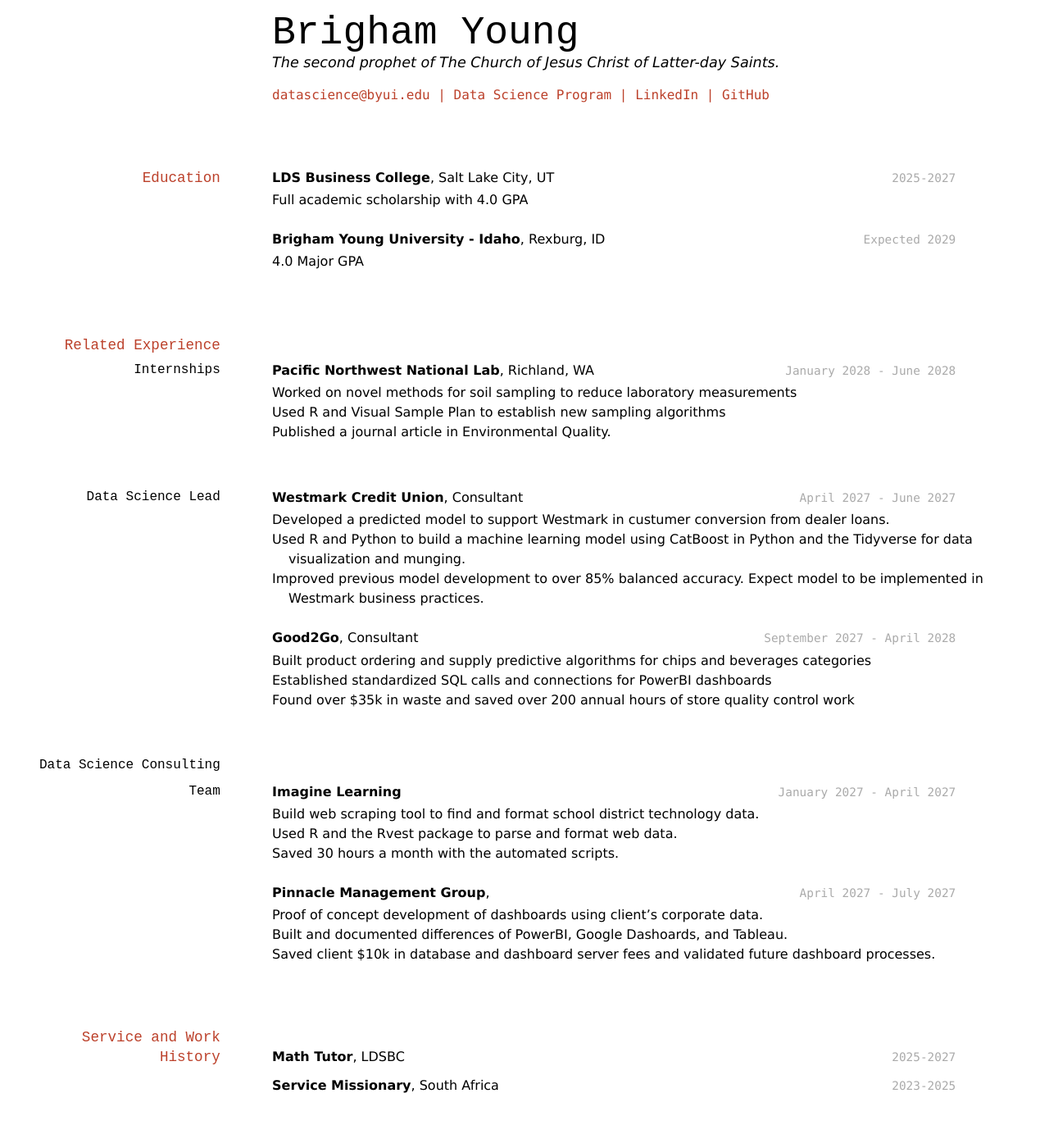
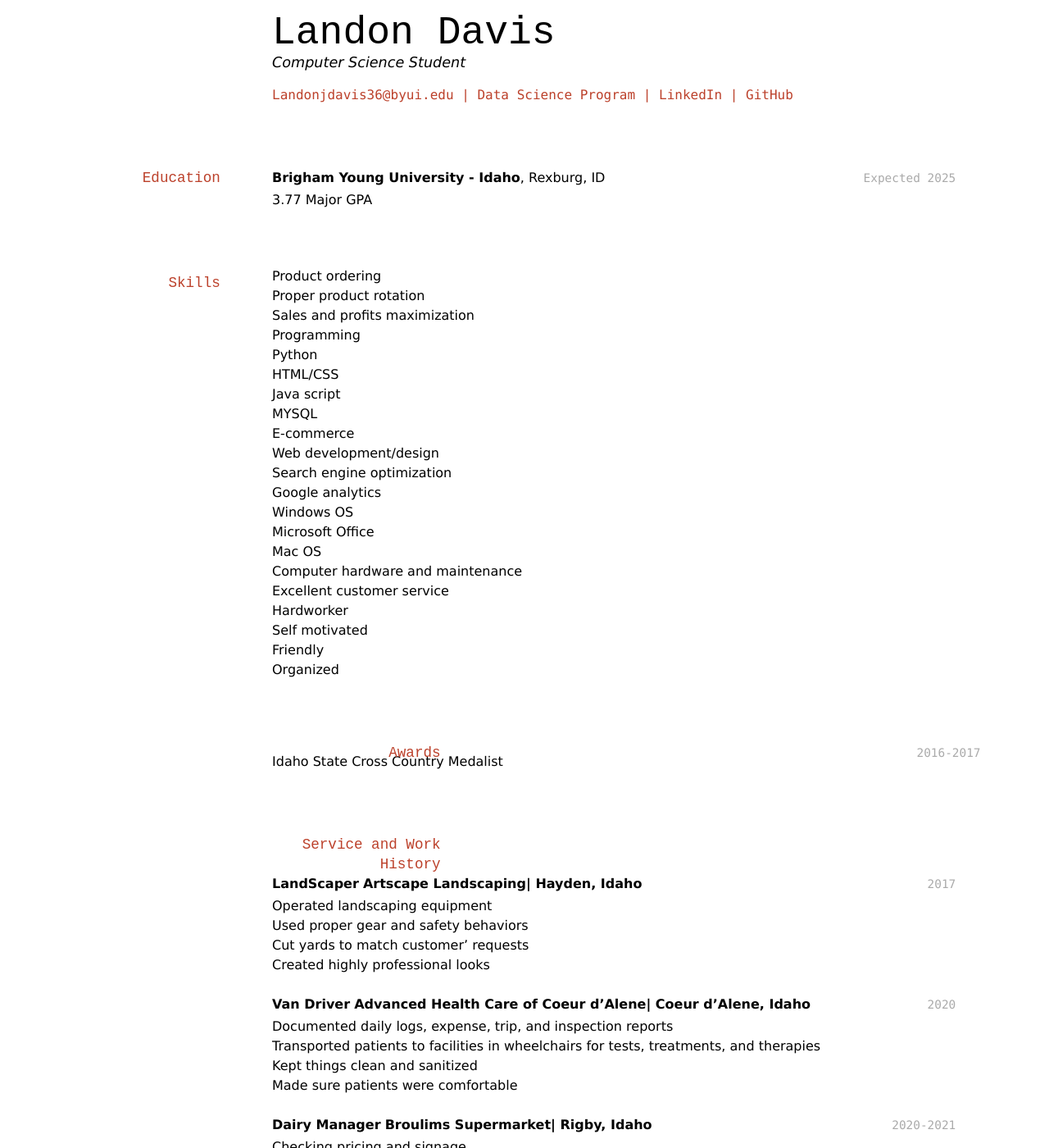
Before and after one commit to byuids-resumes/DavisL-Resume, a Jekyll site: the page built from docs/index.md, in a window 1280 px wide and 1400 px high. Shown: the whole window at 82% size. Built offline with Jekyll 4.4.1, drawn with Linux system fonts in a browser that asks for light colours; some of the changed text lies outside the part shown.

Commit message:
First Draft

```diff
--- a/docs/index.md
+++ b/docs/index.md
@@ -1,84 +1,96 @@
 ---
 layout: cv
-title: Brigham Young's Resume
+title: Landon Davis Resume
 ---
-# Brigham Young
-The second prophet of The Church of Jesus Christ of Latter-day Saints.
+# Landon Davis
+Computer Science Student
 
 <div id="webaddress">
-<a href="datascience@byui.edu">datascience@byui.edu</a>
+<a href="Landonjdavis36@byui.edu">Landonjdavis36@byui.edu</a>
 | <a href="https://byuidatascience.github.io/development.html">Data Science Program</a>
-| <a href="https://www.linkedin.com/groups/13537407/">LinkedIn</a>
-| <a href="https://github.com/byuids-resumes">GitHub</a>
+| <a href="www.linkedin.com/in/landon-davis-043977220">LinkedIn</a>
+| <a href="https://github.com/Landonjdavis36">GitHub</a>
 </div>
 
 <!-- https://www.monique.tech/the-art-of-markdown -->
 
 ## Education
 
-`2025-2027`
-__LDS Business College__, Salt Lake City, UT
-
-- Full academic scholarship with 4.0 GPA
-
-`Expected 2029`
+`Expected 2025`
 __Brigham Young University - Idaho__, Rexburg, ID
 
-- 4.0 Major GPA
+- 3.77 Major GPA
+
+## Skills
+- Product ordering
+- Proper product rotation
+- Sales and profits maximization
+- Programming
+- Python
+- HTML/CSS
+- Java script
+- MYSQL
+- E-commerce
+- Web development/design
+- Search engine optimization
+- Google analytics
+- Windows OS
+- Microsoft Office
+- Mac OS
+- Computer hardware and
+maintenance
+- Excellent customer service
+- Hardworker
+- Self motivated
+- Friendly
+- Organized
+## Awards
+`2016-2017`
+- Idaho State Cross Country Medalist
+## Service and Work History
+
+`2017`
+__LandScaper__
+__Artscape Landscaping| Hayden, Idaho__
+
+- Operated landscaping equipment
+- Used proper gear and safety behaviors
+- Cut yards to match customer’ requests
+- Created highly professional looks
+
+`2020`
+__Van Driver__
+__Advanced Health Care of Coeur d’Alene| Coeur d’Alene, Idaho__
+- Documented daily logs, expense, trip, and
+inspection reports
+- Transported patients to facilities in
+wheelchairs for tests, treatments, and
+therapies
+- Kept things clean and sanitized
+- Made sure patients were comfortable
 
 
-## Related Experience
+`2020-2021`
+__Dairy Manager__
+__Broulims Supermarket| Rigby, Idaho__
 
-### Internships
+- Checking pricing and signage
+- Helping customers with questions
+- Placing products in correct places
+- Entered order details into system
+- Keep a clean and safe work environment
+- Put items on ad in displays
 
-`January 2028 - June 2028`
-__Pacific Northwest National Lab__, Richland, WA
+`2022-Current`
+__Technology Support Student Engineer__
+__Information Technology- BYU-Idaho| Rexburg, Idaho__
+- Imaging computer labs
+- Creating and editing batch files
+- Update, add, and remove software
+- Microsoft System Center Configuration Manager
 
-- Worked on novel methods for soil sampling to reduce laboratory measurements
-- Used R and Visual Sample Plan to establish new sampling algorithms
-- Published a journal article in Environmental Quality.
-
-### Data Science Lead
-
-`April 2027 - June 2027`
-__Westmark Credit Union__, Consultant
-
-- Developed a predicted model to support Westmark in custumer conversion from dealer loans.
-- Used R and Python to build a machine learning model using CatBoost in Python and the Tidyverse for data visualization and munging.
-- Improved previous model development to over 85% balanced accuracy. Expect model to be implemented in Westmark business practices.
-
-`September 2027 - April 2028`
-__Good2Go__, Consultant
-
-- Built product ordering and supply predictive algorithms for chips and beverages categories
-- Established standardized SQL calls and connections for PowerBI dashboards
-- Found over $35k in waste and saved over 200 annual hours of store quality control work
-
-### Data Science Consulting Team
-
-`January 2027 - April 2027`
-__Imagine Learning__
-
-- Build web scraping tool to find and format school district technology data.
-- Used R and the Rvest package to parse and format web data.
-- Saved 30 hours a month with the automated scripts.
-
-`April 2027 - July 2027`
-__Pinnacle Management Group__,
-
-- Proof of concept development of dashboards using client's corporate data.
-- Built and documented differences of PowerBI, Google Dashoards, and Tableau.
-- Saved client $10k in database and dashboard server fees and validated future dashboard processes.
-
-
-## Service and Work History
-
-`2025-2027`
-__Math Tutor__, LDSBC
-
-
-`2023-2025`
-__Service Missionary__, South Africa
+`2017-2019`
+__Service Missionary__, In the states of Illinois and Iowa. Serving Indivisuals bringing other to Christ while developing Leadership skills.
 
 
 
```
